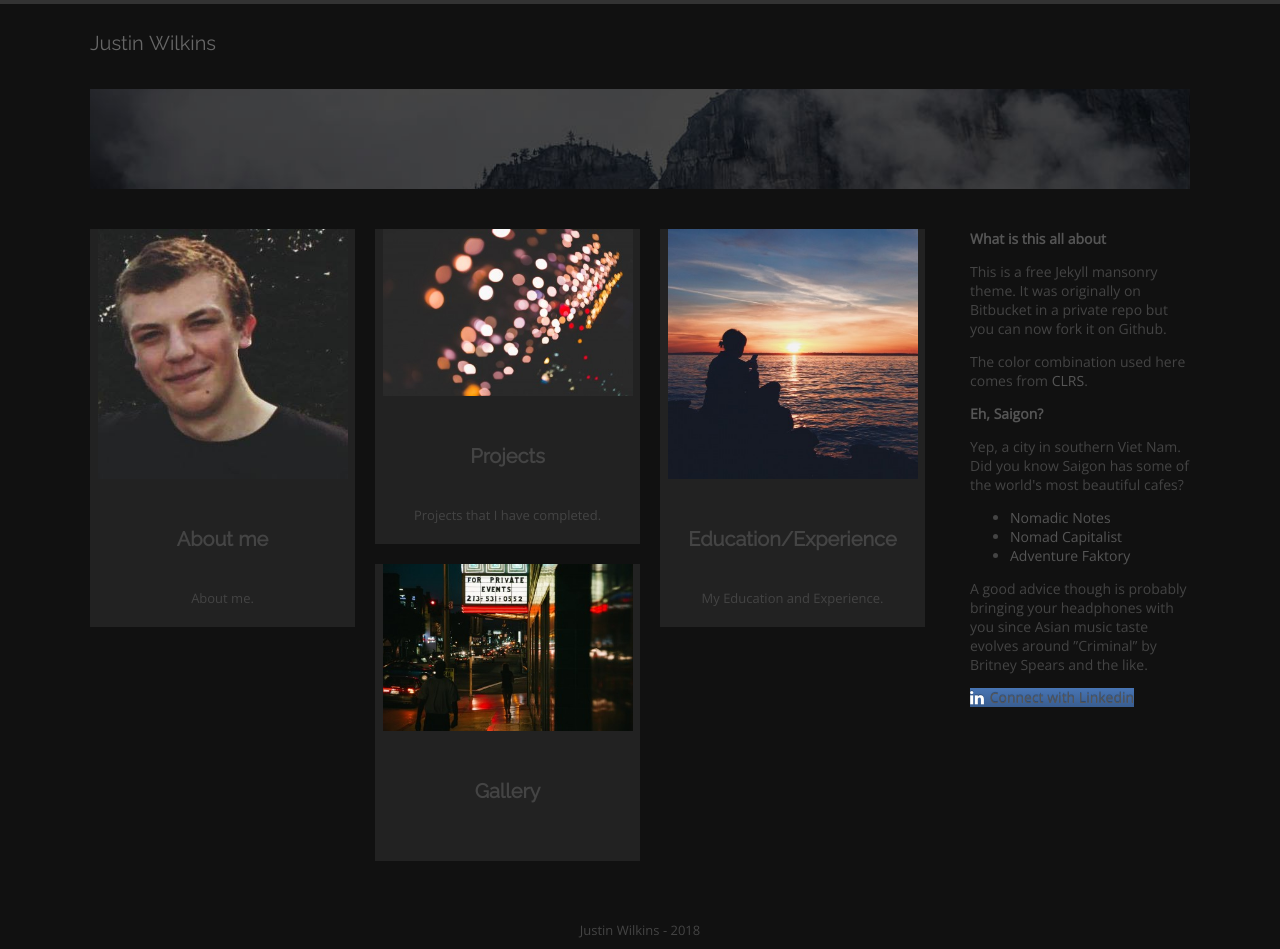
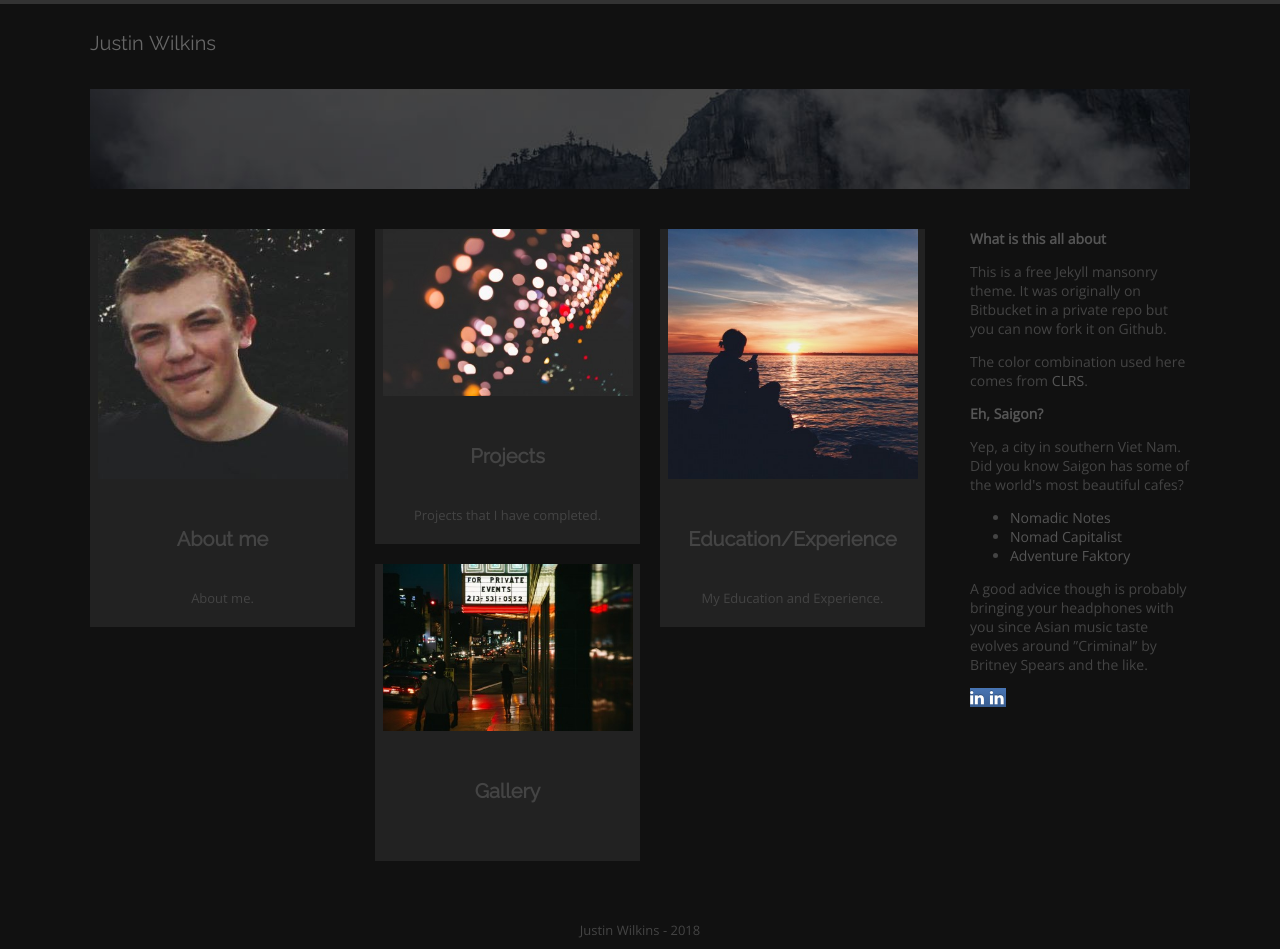
Before and after one commit to BJJohnston/Jwilks, a Jekyll site: the page built from index.html, in a window 1280 px wide. Built offline with Jekyll 4.4.1, drawn with Linux system fonts in a browser that asks for light colours; some web fonts are replaced.

Commit message:
Updated '_includes/sidebar.html' via CloudCannon

```diff
--- a/_includes/sidebar.html
+++ b/_includes/sidebar.html
@@ -20,5 +20,9 @@ Yep, a city in southern Viet Nam. Did you know Saigon has some of the world's mo
 </p>
 
 <a class="btn btn-linkedin">
-  <i class="icon-linkedin"></i> Connect with Linkedin
+  <i class="icon-linkedin"></i>
 </a>
+
+<a class="btn btn-linkedin">
+  <i class="icon-linkedin"></i>
+</a>
```
